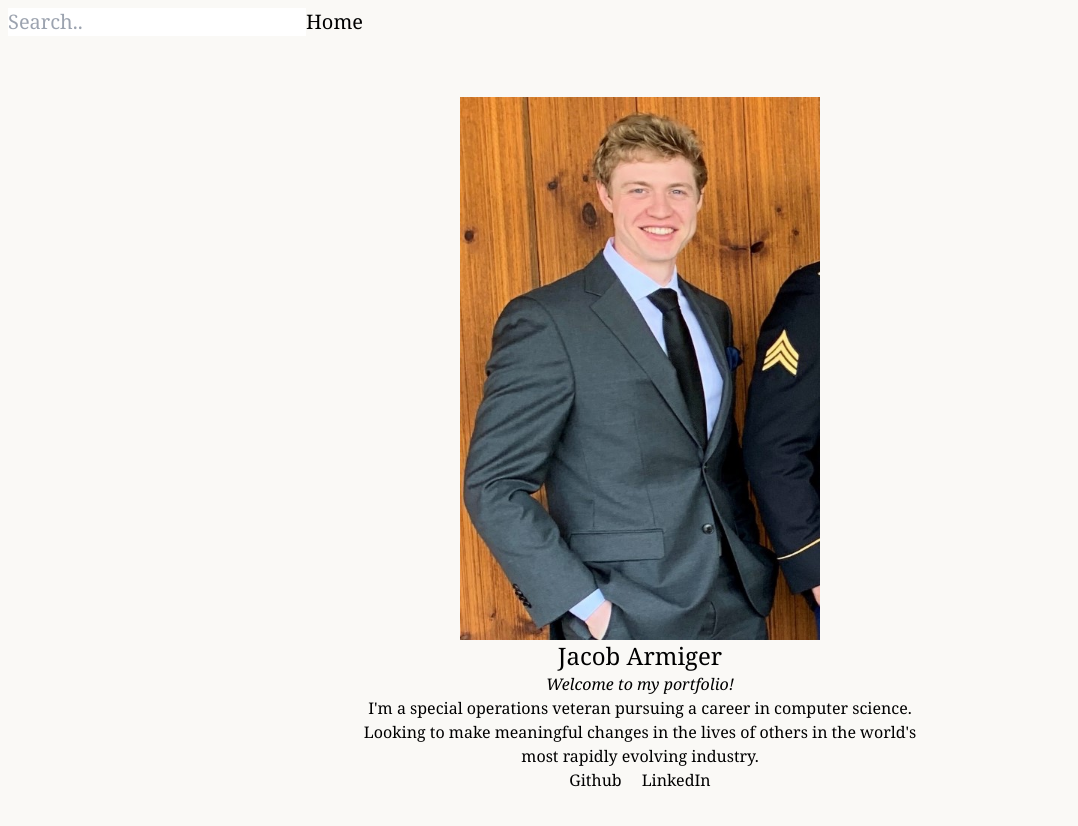
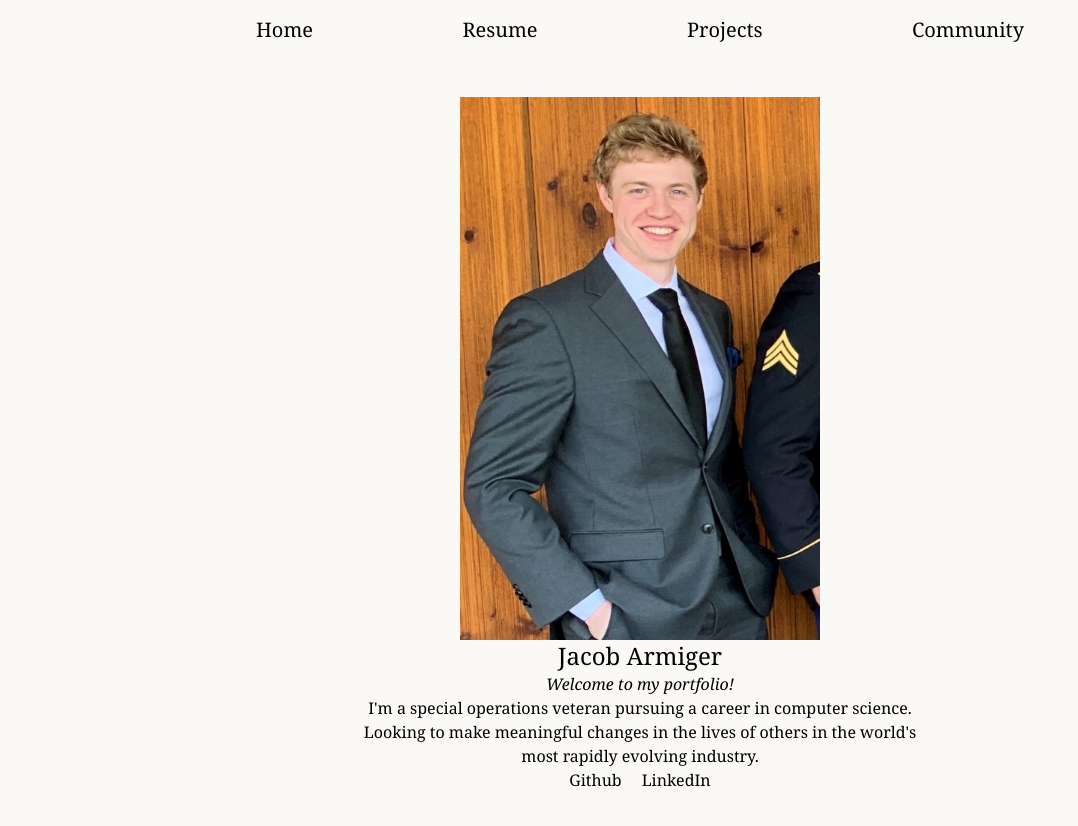
Before and after one commit to jacob-armiger/react-portfolio-site, a Next.js app: page / in a window 1280 px wide. Shown: the top 826 px of the page, without its empty margins (0-1078 px from the left). Built offline with nearby package versions, Linux system fonts and the light colour scheme.

Commit message:
Add resume page

```diff
--- a/src/components/NavigationBar.js
+++ b/src/components/NavigationBar.js
@@ -2,13 +2,19 @@ import Link from "next/link";
 
 export default function NavBar() {
   return (
-    <div className="text-xl ">
-      <nav className="flex flex-row items-center border-black-500 rounded-b p-2 ">
+    <div className="mx-4 mt-4 text-xl md:mx-48 lg:mx-64">
+      <nav className="flex items-center justify-between">
         <div>
-          <input type="text" placeholder="Search.."></input>
-          <Link className="navbar-button" href="/">
-            Home
-          </Link>
+          <Link href="/">Home</Link>
+        </div>
+        <div>
+          <Link href="/resume">Resume</Link>
+        </div>
+        <div>
+          <Link href="/">Projects</Link>
+        </div>
+        <div>
+          <Link href="/">Community</Link>
         </div>
       </nav>
     </div>
--- /dev/null
+++ b/src/pages/resume.js
@@ -0,0 +1,11 @@
+
+export default function Resume() {
+    return (
+      <div className="flex h-screen w-auto items-center justify-center">
+        <iframe
+          className="h-5/6 w-11/12 border border-2 border-black md:w-8/12"
+          src="/AWS resume.pdf"
+        />
+      </div>
+    );
+}
```
